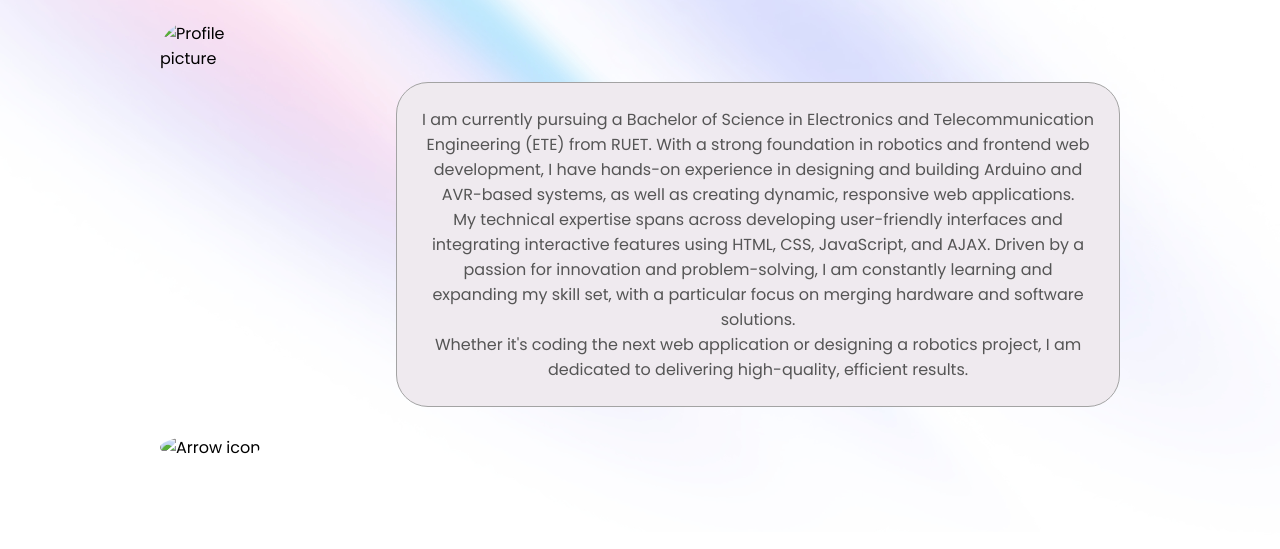
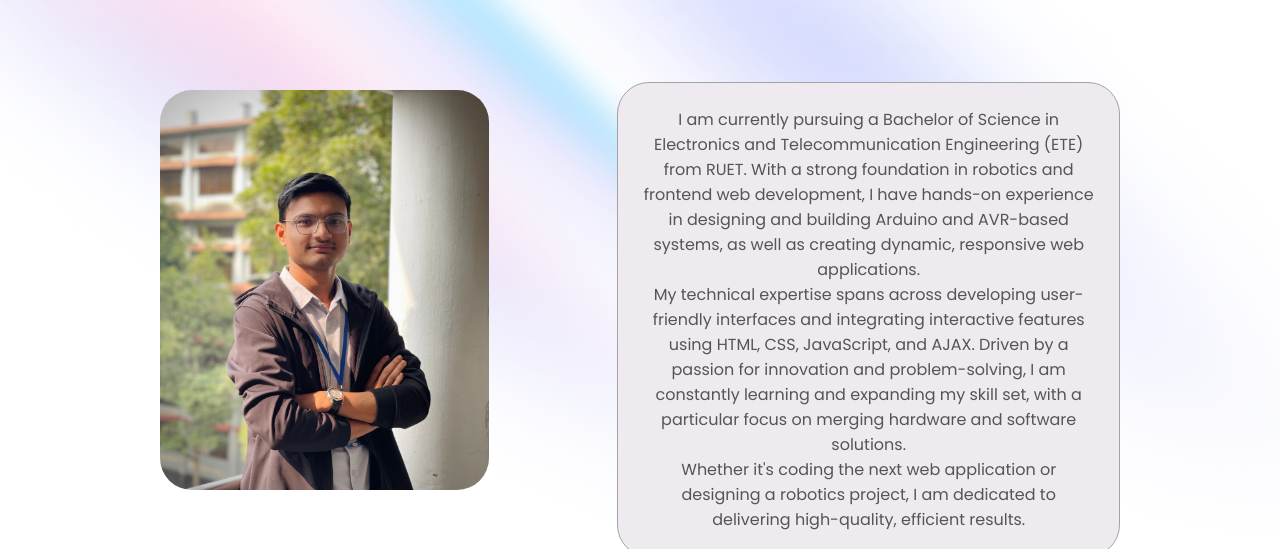
Before and after one commit to jh4009/jahid, a plain HTML site: page about.html in a window 1280 px wide. Shown: the part 235-784 px from the top of the page. Drawn offline with Linux system fonts and the light colour scheme; files that its build step writes are made by us from their sources; files whose address does not match are found by name.

Commit message:
Update about.html

```diff
--- a/about.html
+++ b/about.html
@@ -7,10 +7,10 @@
     <meta name="viewport" content="width=device-width, initial-scale=1.0" />
     <link rel="icon" type="image/png" href="assets/logo.png">
     <title>My Portfolio - Home</title>
-    <link rel="stylesheet" href="css/nev.css">
-    <link rel="stylesheet" href="css/style.css" />
-    <link rel="stylesheet" href="css/mediaqueries.css" />
-    <link rel="stylesheet" href="css/animation.css">
+    <link rel="stylesheet" href="nev.css">
+    <link rel="stylesheet" href="style.css" />
+    <link rel="stylesheet" href="mediaqueries.css" />
+    <link rel="stylesheet" href="animation.css">
 </head>
 
 <body>
@@ -42,7 +42,7 @@
         <h1 class="title">About Me</h1>
         <div class="section-container">
             <div class="section__pic-container">
-                <img src="./assets/photo_2024-09-14_00-52-26.jpg" alt="Profile picture" class="about-pic" />
+                <img src="./photo_2024-09-14_00-52-26.jpg" alt="Profile picture" class="about-pic" />
             </div>
             <br><br>
             <div class="about-details-container">
@@ -67,7 +67,7 @@
 
             </div>
         </div>
-        <img src="./assets/arrow.png" alt="Arrow icon" class="icon arrow" onclick="location.href='./#experience'" />
+        <img src="./arrow.png" alt="Arrow icon" class="icon arrow" onclick="location.href='./#experience'" />
     </section>
 
     <footer class="hidden">
```
